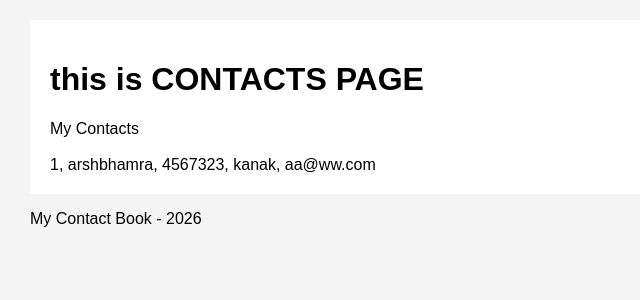
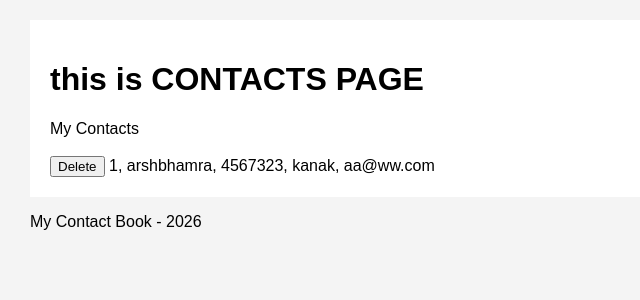
Before and after one commit to arshbhamra/Contact-Book, a Django app: page /app/contacts/ in a window 1280 px wide. Shown: the part 189-489 px from the top of the page, without its empty margins (0-640 px from the left). Run offline with Django 5.2, Linux system fonts and the light colour scheme; a user stored in the database is signed in; data comes from the database, SQL or seed files in the repository; both versions use the stored data as it was after the commit.

Commit message:
Day 17 — Secure CRUD: User-Owned Contacts

```diff
--- a/contacts/templates/contacts/contacts.html
+++ b/contacts/templates/contacts/contacts.html
@@ -8,7 +8,12 @@
 <br /><br />
 
 {% for contact in contacts %}
-<span>{{ forloop.counter }}, {{ contact.name }}, {{ contact.phone }}, {{ contact.city }}, {{ contact.email }} <br /></span>
+<form method="post" action="{% url 'delete_contact' contact.id %}">
+    {% csrf_token %}
+    <button type="submit">Delete </button>
+
+{{ forloop.counter }}, {{ contact.name }}, {{ contact.phone }}, {{ contact.city }}, {{ contact.email }}
+</form>
 {% empty %}
 <p>no contacts</p>
 {% endfor %}
--- a/contacts/templates/contacts/edit_contact.html
+++ b/contacts/templates/contacts/edit_contact.html
@@ -3,6 +3,7 @@
 {% block content %}
 
 <h1> Edit Contact </h1>
+
 
 <form method="POST">
     {% csrf_token%}
--- a/contacts/urls.py
+++ b/contacts/urls.py
@@ -9,6 +9,7 @@ urlpatterns = [
     path('greet/<str:name>/<int:age>/', views.greet, name="greet"),
     path('add-contact/', views.add_contact, name="add_contact"),
     path('edit-contact/<int:pk>/', views.edit_contact, name="edit_contact"),
+    path('delete-contact/<int:pk>/', views.delete_contact, name="delete_contact"),
     path('register/', views.register, name="register"),
     path('login/', views.user_login, name="login"),
     path('logout/', views.user_logout, name="logout"),
--- a/contacts/views.py
+++ b/contacts/views.py
@@ -21,12 +21,13 @@ def contacts(request):
 
    return render( request, 'contacts/contacts.html', {'contacts':contacts})
 
+
+
 def greet(request, name, age):
     data = {
         'username' : name,
         'userage' : age
     }
-
 
     Contacts.objects.create(
            user=request.user,
@@ -36,10 +37,8 @@ def greet(request, name, age):
            email="awddafc@ww.com"
        )
 
+    return render(request, 'contacts/greeting.html', data)
 
-
-
-    return render(request, 'contacts/greeting.html', data)
 
 @login_required
 def add_contact(request):
@@ -49,7 +48,10 @@ def add_contact(request):
 
 
        if form.is_valid():
-          form.save()
+
+          contact = form.save(commit=False)
+          contact.user = request.user
+          contact.save()
           return redirect("/app/contacts/")
 
     else:
@@ -60,6 +62,7 @@ def add_contact(request):
                   "contacts/add_contact.html",
                   {"form": form}
                 )
+
 
 @login_required
 def edit_contact(request, pk):
@@ -80,12 +83,26 @@ def edit_contact(request, pk):
     return render(
         request,
         "contacts/edit_contact.html",
-        {"form": form, "contact": contact}
+        {
+         "form": form,
+         "contact": contact
+        }
     )
+
+
+@require_POST
+@login_required
+def delete_contact(request, pk):
+
+    contact = get_object_or_404(Contacts, pk=pk, user=request.user)
+    contact.delete()
+    return redirect("/app/contacts/")
+
+
 
 def register(request):
 
-    if request.method == "POST" :
+    if request.method == "POST":
 
         form = RegisterForm(request.POST)
 
@@ -101,6 +118,7 @@ def register(request):
         "contacts/register.html",
         {"form": form}
     )
+
 
 def user_login(request):
 
@@ -123,6 +141,7 @@ def user_login(request):
         {"form": form}
     )
 
+
 @require_POST
 def user_logout(request):
 
```
Also changed, not shown: db.sqlite3.
